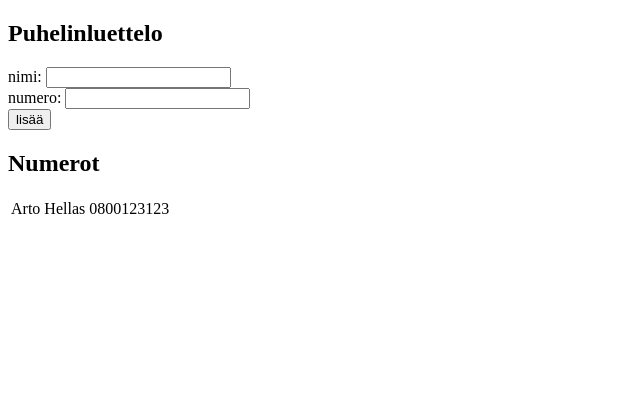
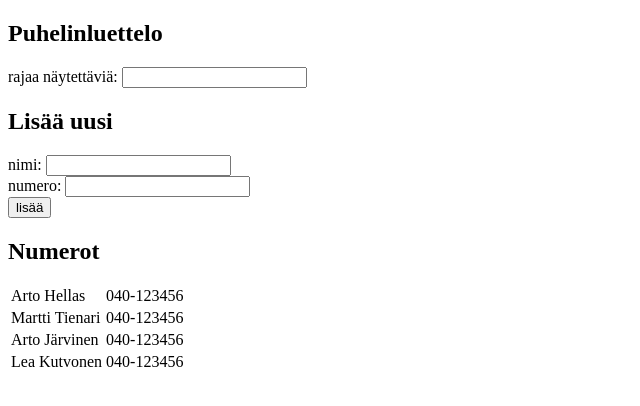
Before and after one commit to FeisEater/pavelfullstackexercise, a React (Create React App) app in the folder osa2/: page / in a window 1280 px wide. Shown: the top 406 px of the page, without its empty margins (0-640 px from the left). Built offline with nearby package versions, Linux system fonts and the light colour scheme.

Commit message:
Tehtävä 2.9

```diff
--- a/osa2/src/App.js
+++ b/osa2/src/App.js
@@ -5,10 +5,13 @@ class App extends React.Component {
       super(props)
       this.state = {
         persons: [
-          { name: 'Arto Hellas', number: '0800123123', id: 0 }
-        ],
+            { name: 'Arto Hellas', number: '040-123456', id: 0 },
+            { name: 'Martti Tienari', number: '040-123456', id: 1 },
+            { name: 'Arto Järvinen', number: '040-123456', id: 2 },
+            { name: 'Lea Kutvonen', number: '040-123456', id: 3 }        ],
         newName: '',
-        newNumber: ''
+        newNumber: '',
+        filter: ''
       }
     }
 
@@ -43,10 +46,22 @@ class App extends React.Component {
         this.setState({ newNumber: event.target.value })
     }
 
+    handleFilterChange = (event) => {
+        this.setState({ filter: event.target.value })
+    }
+
     render() {
-      return (
+        const shownPersons = this.state.filter === '' ?
+            this.state.persons :
+            this.state.persons.filter(person => person.name.toLowerCase().indexOf(this.state.filter.toLowerCase()) >= 0);
+
+        return (
         <div>
           <h2>Puhelinluettelo</h2>
+          <div>
+            rajaa näytettäviä: <input value={this.state.filter} onChange={this.handleFilterChange} />
+          </div>
+          <h2>Lisää uusi</h2>
           <form onSubmit={this.addEntry}>
             <div>
               nimi: <input value={this.state.newName} onChange={this.handleNameChange} />
@@ -60,7 +75,7 @@ class App extends React.Component {
           </form>
           <h2>Numerot</h2>
           <table><tbody>
-              {this.state.persons.map(person => <Person key={person.id} person={person} />)}
+              {shownPersons.map(person => <Person key={person.id} person={person} />)}
           </tbody></table>
         </div>
       )
```
